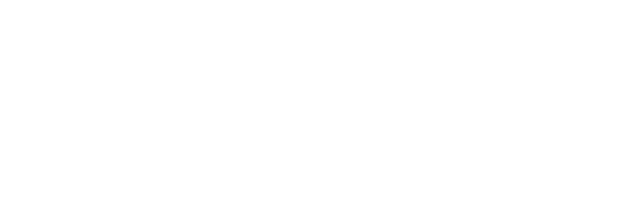
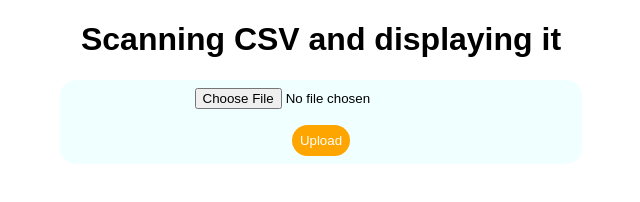
Before and after one commit to pjang91/crm-5, a website: page index.html in a window 1280 px wide. Shown: the whole page, without its empty margins (319-959 px from the left). Drawn offline with Linux system fonts and the light colour scheme.

Commit message:
papaparse

```diff
--- a/index.html
+++ b/index.html
@@ -3,7 +3,15 @@
   <head>
     <meta charset="UTF-8" />
     <meta name="viewport" content="width=device-width, initial-scale=1.0" />
-    <title>Document</title>
+    <title>PapaParse</title>
+    <link rel="stylesheet" href="style.css" />
   </head>
-  <body></body>
+  <body>
+    <h1>Scanning CSV and displaying it</h1>
+    <div class="container">
+      <input type="file" id="file_inp" accept=".csv" />
+      <button class="btn" id="upload">Upload</button>
+    </div>
+    <script src="./index.js"></script>
+  </body>
 </html>
--- /dev/null
+++ b/index.js
@@ -0,0 +1,11 @@
+const file_inp = document.getElementById("file_inp");
+const upload = document.getElementById("upload");
+
+upload.addEventListener("click", () => {
+  console.log(file_inp);
+});
+
+//papa parse function 6:30 YouTube Link
+//https://youtu.be/s2PKu_HvIHU?si=Y-mDhoNisefErZX5
+
+function PapaParse ()
--- /dev/null
+++ b/package.json
@@ -0,0 +1,5 @@
+{
+  "dependencies": {
+    "papaparse": "^5.4.1"
+  }
+}
--- /dev/null
+++ b/style.css
@@ -0,0 +1,24 @@
+body {
+  text-align: center;
+  font-family: Arial, Helvetica, sans-serif;
+}
+.container {
+  width: 40%;
+  padding: 0.5rem;
+  background-color: azure;
+  border-radius: 16px;
+  display: flex;
+  flex-direction: column;
+  align-items: center;
+  justify-content: center;
+  gap: 1rem;
+  margin: auto;
+}
+.btn {
+  padding: 0.5rem;
+  color: white;
+  background-color: orange;
+  border: none;
+  border-radius: 16px;
+  cursor: pointer;
+}
```
Also changed, not shown: 1 other file.
